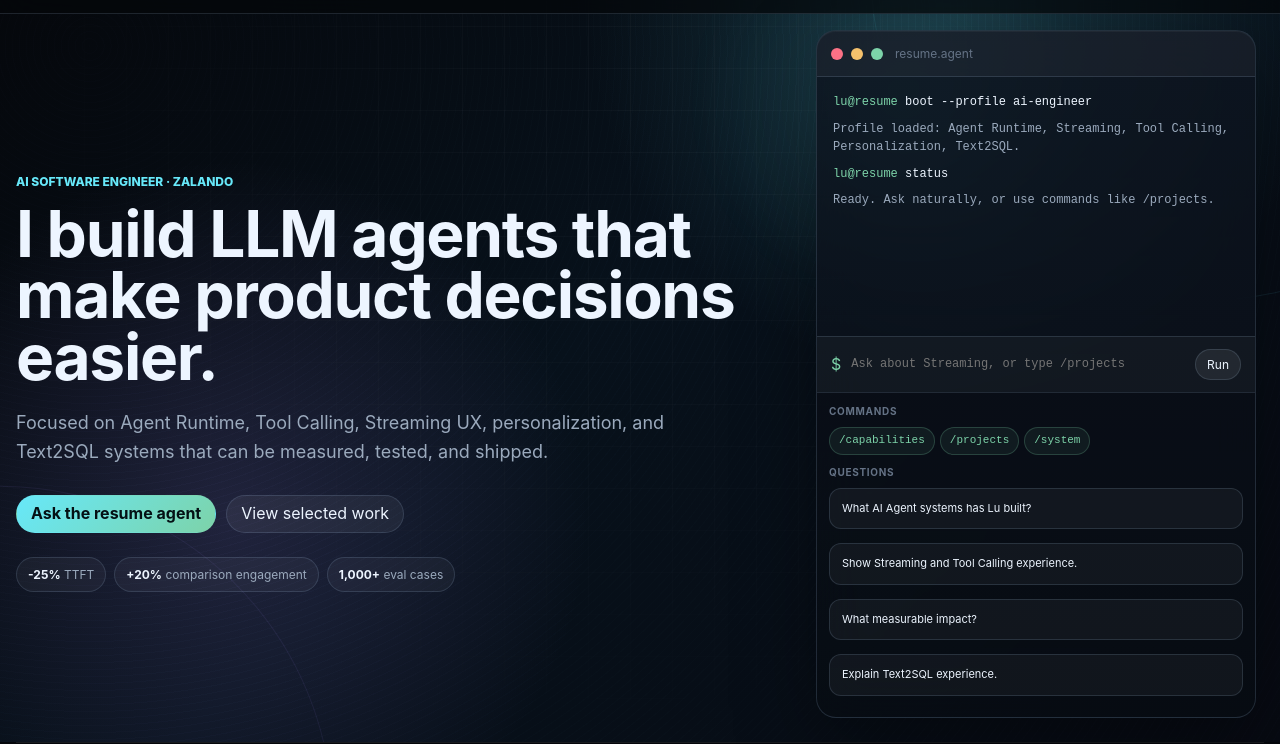
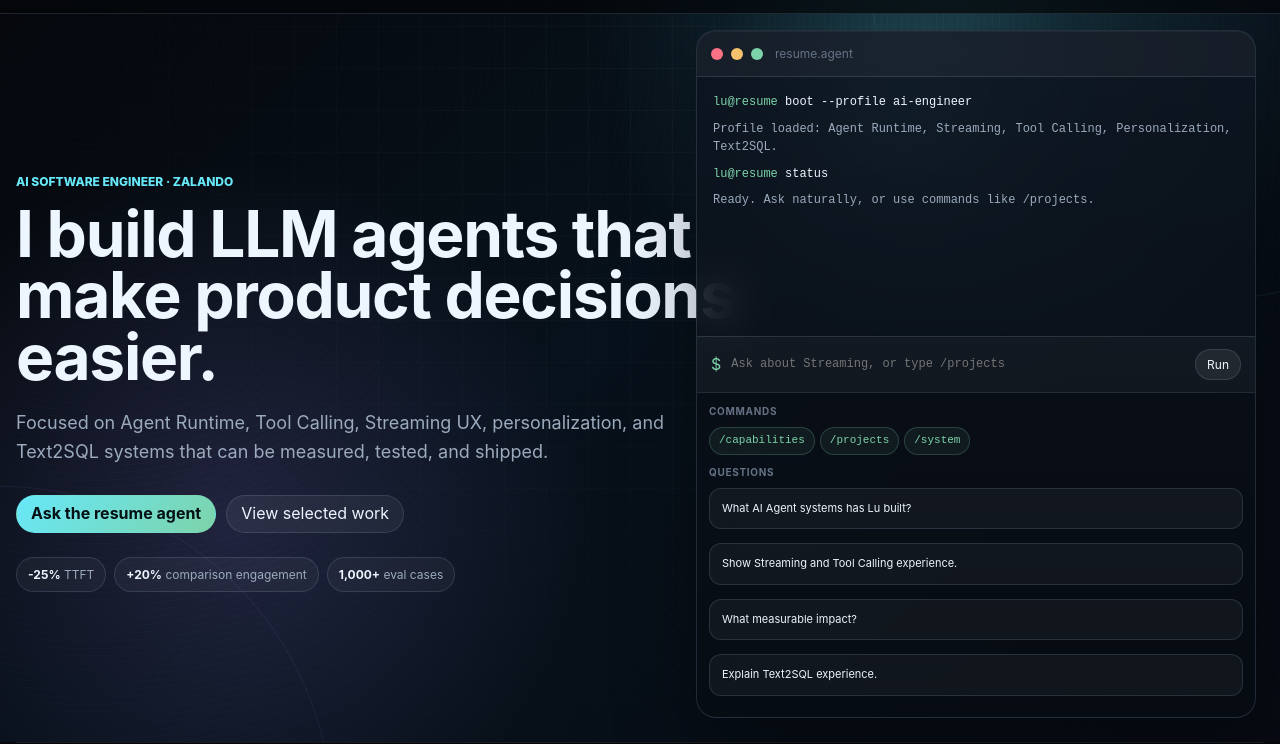
Before and after one commit to AshleyWang1231/resume, a plain HTML site: page index.html in a window 1280 px wide. Shown: the part 58-802 px from the top of the page. Drawn offline with Linux system fonts and the light colour scheme; no server answers.

Commit message:
style: widen floating terminal to 560px
Co-authored-by: Cursor <cursoragent@cursor.com>

```diff
--- a/styles.css
+++ b/styles.css
@@ -256,7 +256,7 @@ h3 { margin-bottom: 10px; font-size: 17px; }
   top: calc(var(--header-h) + 16px);
   right: 24px;
   bottom: 24px;
-  width: min(440px, calc(100vw - 48px));
+  width: min(560px, calc(100vw - 48px));
   z-index: 50;
   display: flex;
   flex-direction: column;
```
